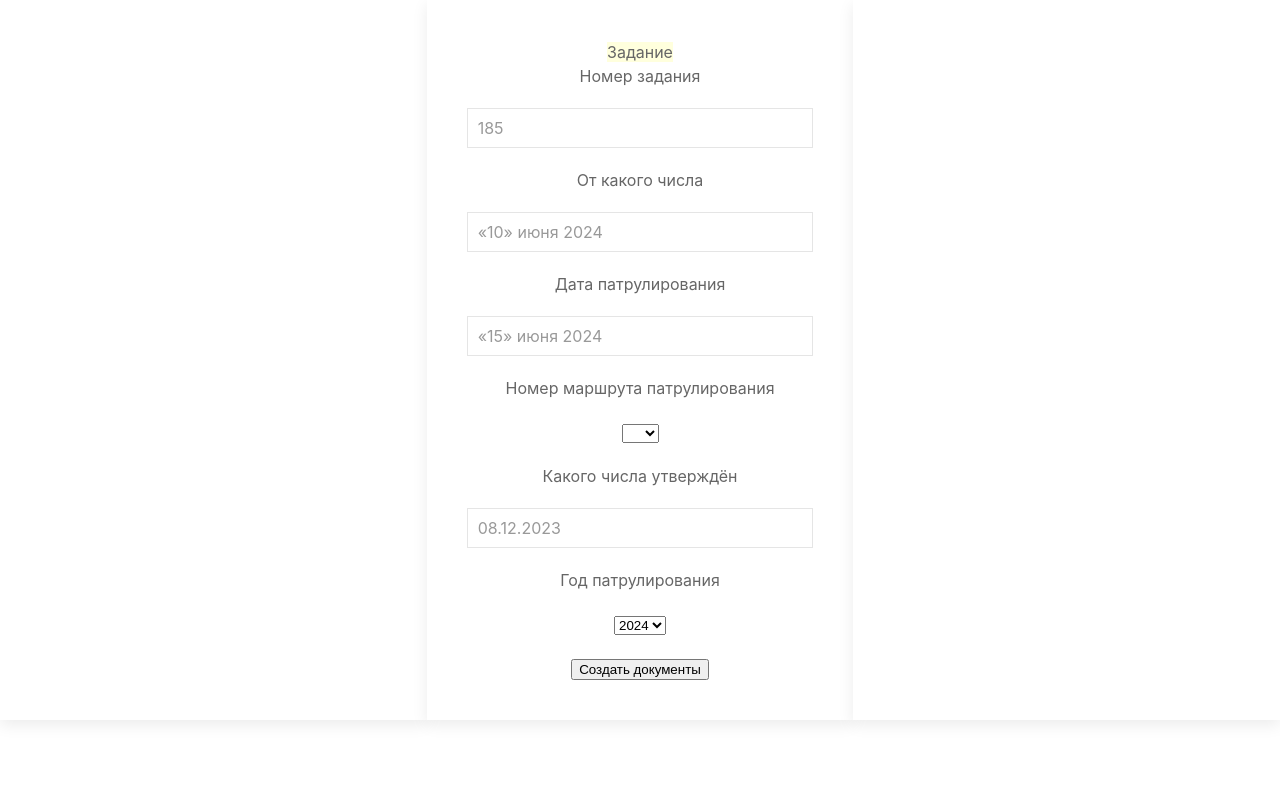
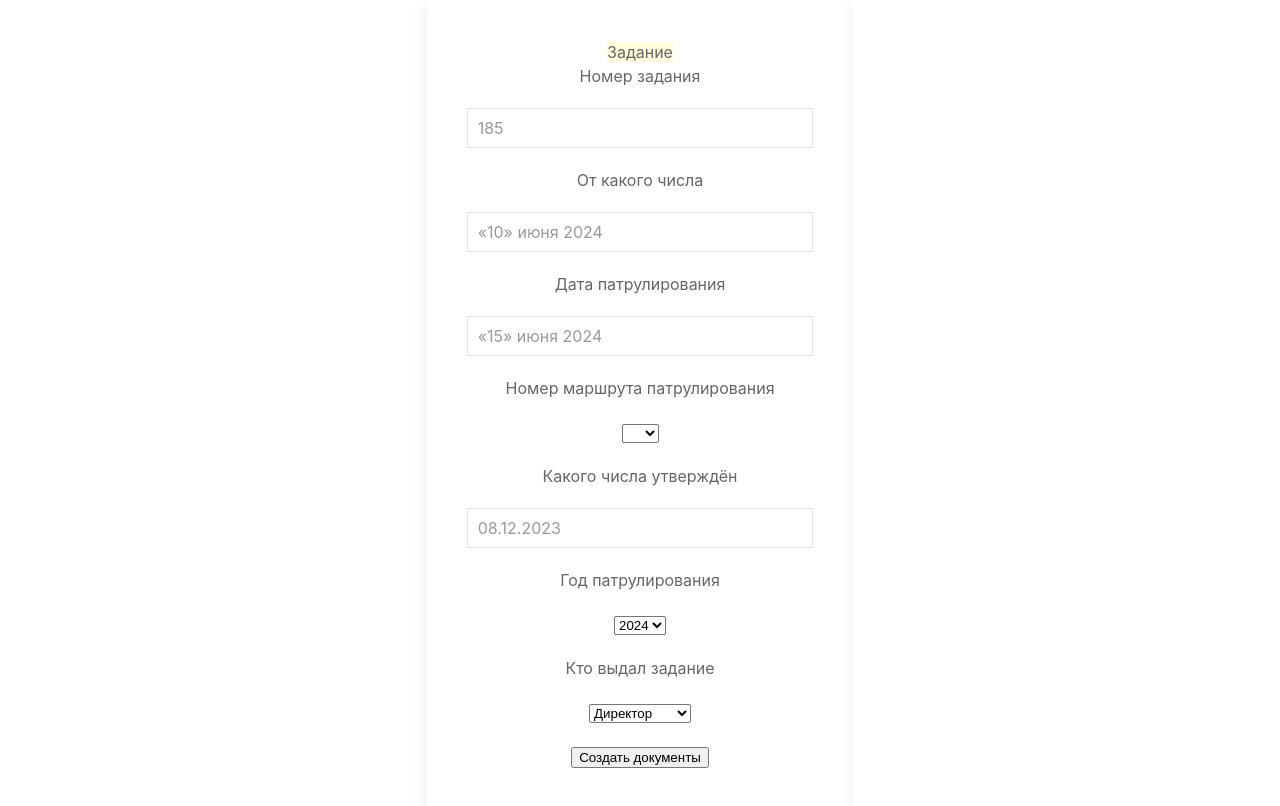
Before and after one commit to mianger22/glodocsy_core, a React (Create React App) app: page / in a window 1280 px wide. Built offline with nearby package versions, Linux system fonts and the light colour scheme.

Commit message:
added field Person_issued_task

```diff
--- a/src/Products/document_generator/Document_generator.jsx
+++ b/src/Products/document_generator/Document_generator.jsx
@@ -154,7 +154,18 @@ const Document_generator = () => (
                         <option value="2027">2027</option>
                     </select>
                 </div>
-                {errors.What_date_was_approved && touched.What_date_was_approved && errors.What_date_was_approved}
+                {errors.Year_patrol && touched.Year_patrol && errors.Year_patrol}
+            </div>
+            <div className="mb-4 flex flex-col space-y-1">
+                <label className="input-label" for="Who_issued_patrol">Кто выдал задание</label>
+
+                <div className="uk-margin">
+                    <select id="Person_issued_task" name="Person_issued_task">
+                        <option value='директор ГОКУ "Новгородское лесничество" Иванов К.В.'>Директор</option>
+                        <option value='заместитель директора ГОКУ "Новгородское лесничество" Орехова И.Н.'>Заместитель</option>
+                    </select>
+                </div>
+                {errors.Person_issued_task && touched.Person_issued_task && errors.Person_issued_task}
             </div>
 
             <button type="submit" disabled={isSubmitting}>
```
